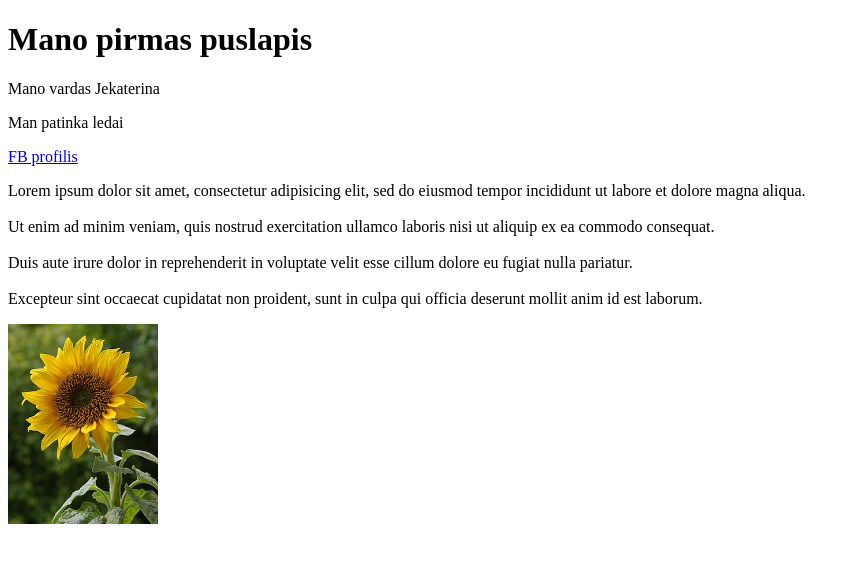
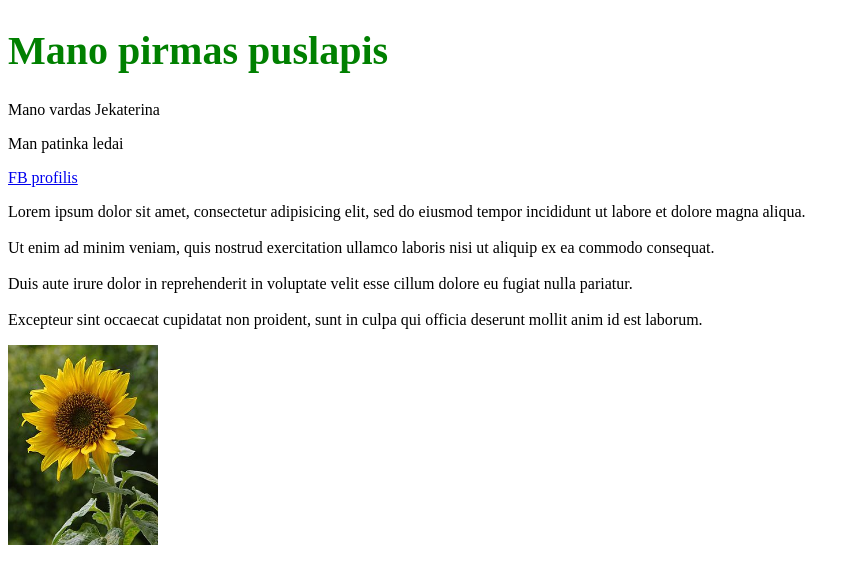
Before and after one commit to JekaterinaKackan/Hello-world, a plain HTML site: page index.html in a window 1280 px wide. Shown: the whole page, without its empty margins (0-860 px from the left). Drawn offline with Linux system fonts and the light colour scheme.

Commit message:
Header color green

```diff
--- a/index.html
+++ b/index.html
@@ -6,7 +6,7 @@
 	</head>
 
 	<body>
-	<h1>Mano pirmas puslapis</h1>
+	<h1 style="color:green; font-size:40px">Mano pirmas puslapis</h1>
 	<p>Mano vardas Jekaterina</p>
 	<p>Man patinka ledai</p>
 
```
